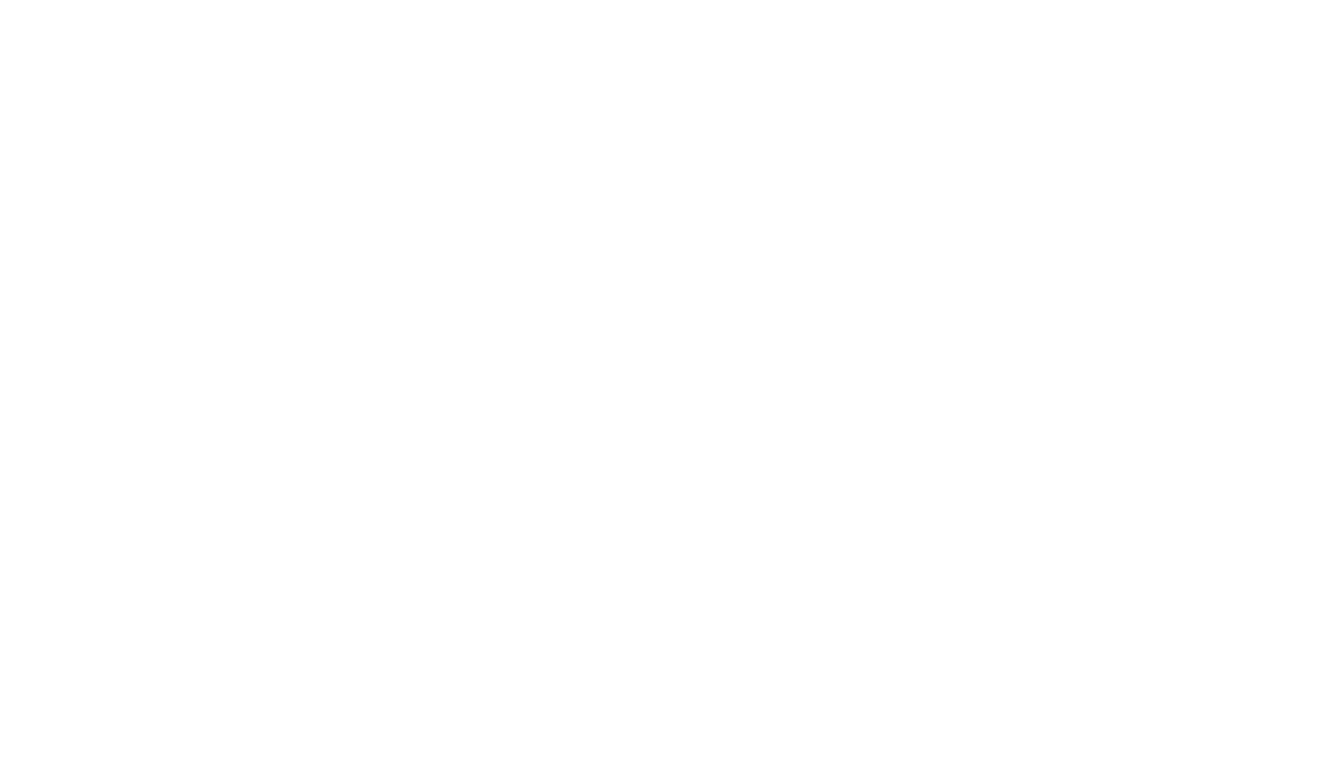
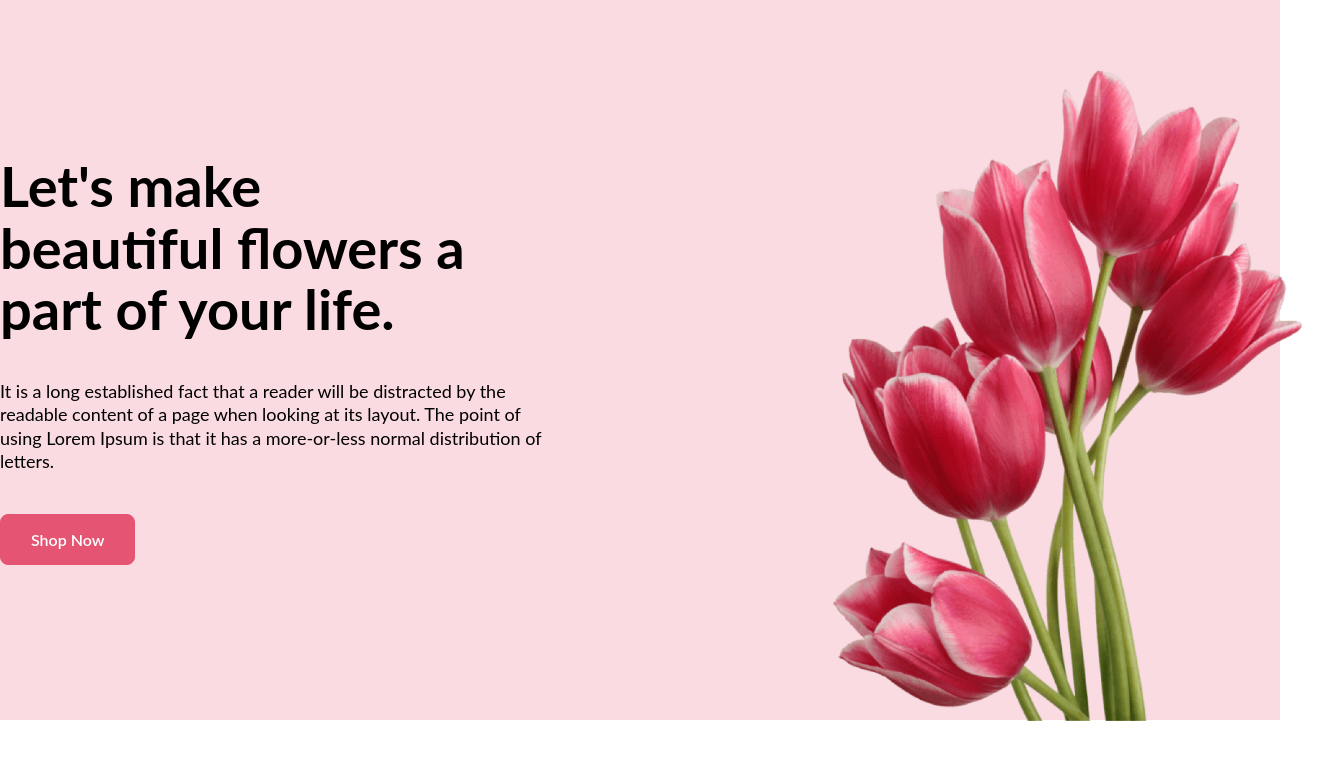
Before and after one commit to nmsaikat/Flower-Shop, a plain HTML site: page index.html in a window 1280 px wide. Shown: the whole page, 1327 px wide, since content can reach past the window. Drawn offline with Linux system fonts and the light colour scheme.

Commit message:
banner content add and banner style update

```diff
--- a/css/style.css
+++ b/css/style.css
@@ -3,4 +3,59 @@
   padding: 0;
   margin: 0;
   box-sizing: border-box;
+  font-family: "lato";
 }
+
+.container {
+  width: 1280px;
+  margin: auto;
+}
+
+.btn {
+  padding: 15px 30px;
+  border: 1px solid #e55473;
+  border-radius: 8px;
+  background-color: #e55473;
+  font-weight: 600;
+  font-size: 16px;
+  color: #fff;
+  transition: 0.5s;
+}
+.btn:hover {
+  background-color: #ffffff00;
+  color: #e55473;
+}
+
+/* Banner Css */
+.banner_section {
+  background-color: #e5547335;
+}
+.banner_main {
+  display: flex;
+  height: 90vh;
+}
+.banner_left {
+  margin: auto;
+}
+.banner_left .banner_title {
+  font-family: "lato";
+  font-size: 56px;
+  width: 60%;
+  line-height: 1.1em;
+}
+
+.banner_left .banner_description {
+  font-size: 18px;
+  margin: 40px 0px;
+  width: 70%;
+  line-height: 1.3em;
+}
+
+.banner_right {
+  align-self: flex-end;
+  margin-bottom: -4px;
+}
+
+.banner_right img {
+  width: 110%;
+}
--- a/index.html
+++ b/index.html
@@ -7,5 +7,28 @@
     <!-- Main CSS -->
     <link rel="stylesheet" href="css/style.css" />
   </head>
-  <body></body>
+  <body>
+    <!-- Banner Section -->
+    <section class="banner_section">
+      <div class="container">
+        <div class="banner_main">
+          <div class="banner_left">
+            <h1 class="banner_title">
+              Let's make beautiful flowers a part of your life.
+            </h1>
+            <p class="banner_description">
+              It is a long established fact that a reader will be distracted by
+              the readable content of a page when looking at its layout. The
+              point of using Lorem Ipsum is that it has a more-or-less normal
+              distribution of letters.
+            </p>
+            <button class="btn">Shop Now</button>
+          </div>
+          <div class="banner_right">
+            <img src="image/Banner Flower.png" alt="Flower" />
+          </div>
+        </div>
+      </div>
+    </section>
+  </body>
 </html>
```
Also changed, not shown: ._index.html (added).
